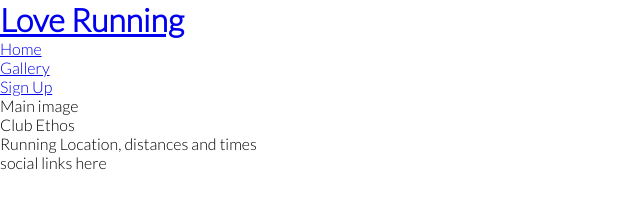
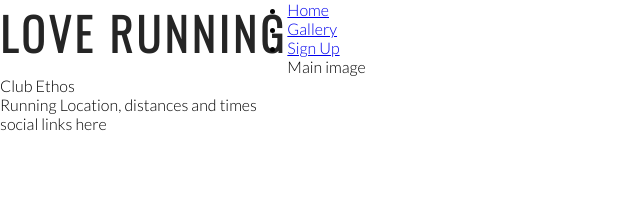
Before and after one commit to NickW3005/Love-Running, a plain HTML site: page index.html in a window 1280 px wide. Shown: the whole page, without its empty margins (0-640 px from the left). Drawn offline with nearby package versions, Linux system fonts and the light colour scheme.

Commit message:
add style for headings

```diff
--- a/CSS/style.css
+++ b/CSS/style.css
@@ -9,4 +9,20 @@
 body {
   font-family: lato, sans-serif;
   font-weight: 300;
+  columns: #3a3a3a;
 }
+
+/* heading and logos */
+
+h1,
+h2 {
+  font-family: oswald, sans-serif;
+  text-transform: uppercase;
+  letter-spacing: 4px;
+  color: #252525;
+}
+
+#logo {
+  float: left;
+  font-size: 280%;
+}
--- a/index.html
+++ b/index.html
@@ -18,7 +18,7 @@
   <body>
     <header>
       <a href="index.html">
-        <h1>Love Running</h1>
+        <h1 id="logo">Love Running</h1>
       </a>
       <nav>
         <ul>
```
